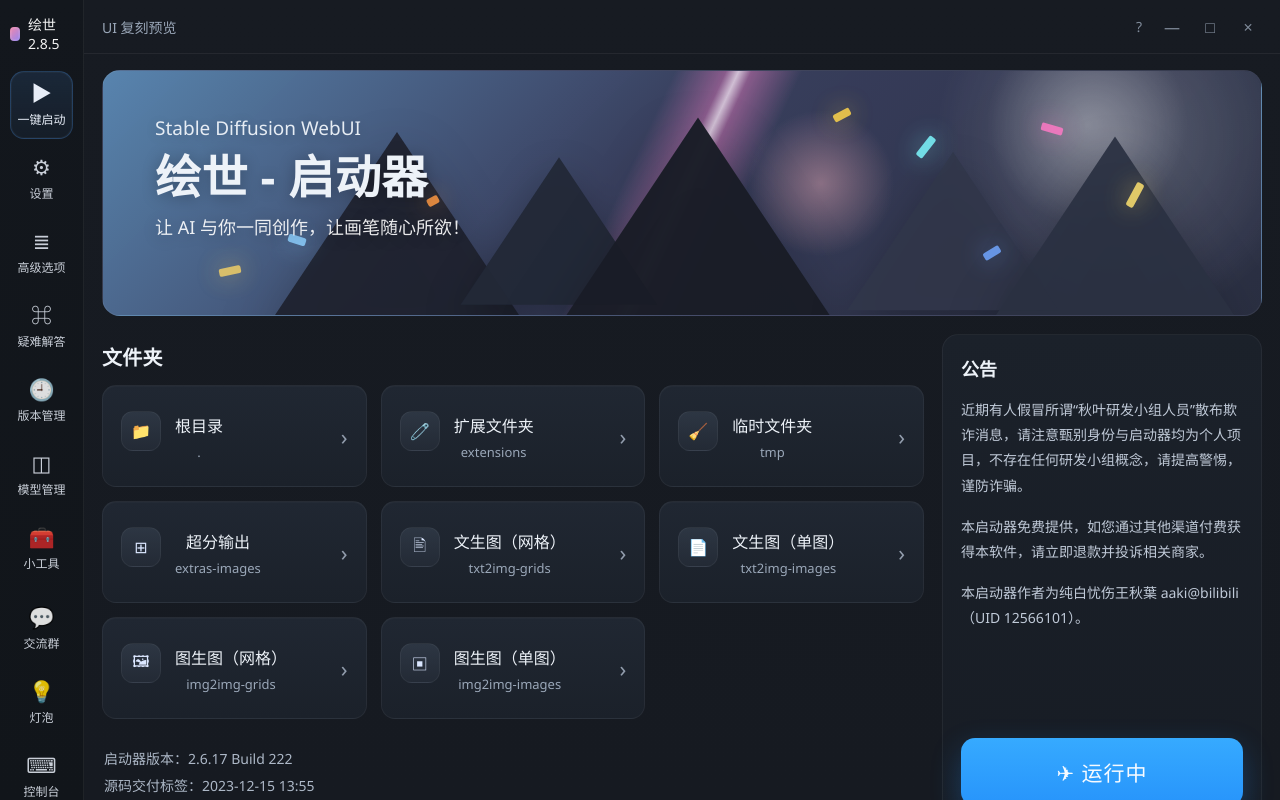
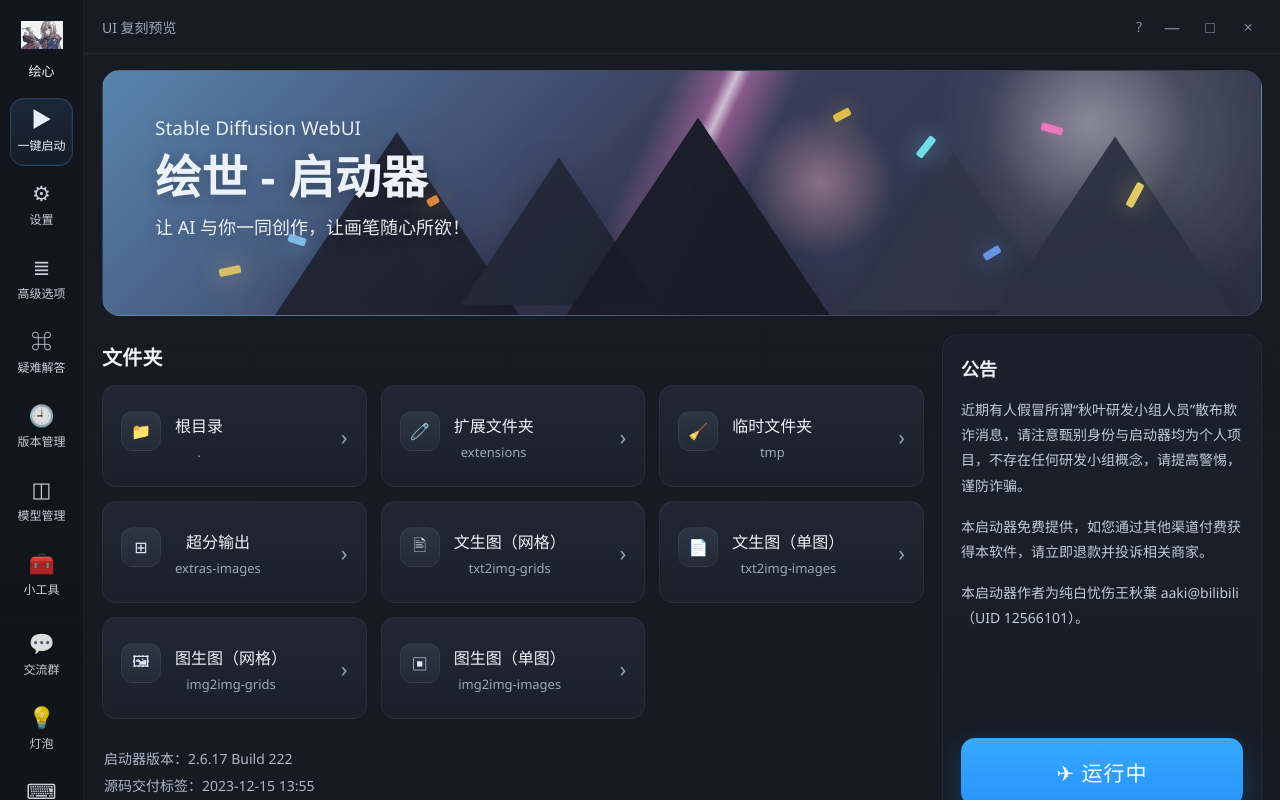
Before and after one commit to XnneHangLab/HuixinLauncherTemplate, a React (Vite) app: page / in a window 1280 px wide. Built offline with nearby package versions, Linux system fonts and the light colour scheme.

Commit message:
feat: brand sidebar as huixin

```diff
--- a/src/components/navigation/Sidebar/Sidebar.tsx
+++ b/src/components/navigation/Sidebar/Sidebar.tsx
@@ -1,3 +1,4 @@
+import huixinLogo from '../../../assets/brand/huixin-logo.svg';
 import { NavItem } from '../NavItem/NavItem';
 import type { NavItemData, PageId } from '../../../data/nav';
 
@@ -14,8 +15,8 @@
   return (
     <aside className="sidebar">
       <div className="brand">
-        <span className="brand-dot" aria-hidden="true" />
-        <span>绘世 2.8.5</span>
+        <img className="brand-logo" src={huixinLogo} alt="绘心 Logo" />
+        <span>绘心</span>
       </div>
 
       <nav className="nav" aria-label="主导航">
--- a/src/styles/shell.css
+++ b/src/styles/shell.css
@@ -33,21 +33,23 @@
 .brand {
   width: 100%;
   display: flex;
+  flex-direction: column;
   align-items: center;
   justify-content: center;
   gap: 8px;
   margin-bottom: 8px;
   color: #fff;
-  font-size: 14px;
+  font-size: 13px;
+  line-height: 1.2;
   opacity: 0.95;
+  text-align: center;
 }
 
-.brand-dot {
-  width: 14px;
-  height: 14px;
-  border-radius: 4px;
-  background: linear-gradient(135deg, #ff8fb1, #9b8cff);
-  box-shadow: 0 0 0 2px rgba(255, 255, 255, 0.08) inset;
+.brand-logo {
+  width: 42px;
+  height: 42px;
+  display: block;
+  object-fit: contain;
 }
 
 .nav {
```
Also changed, not shown: 1 other file (tests, documents, lock files or other folders).
